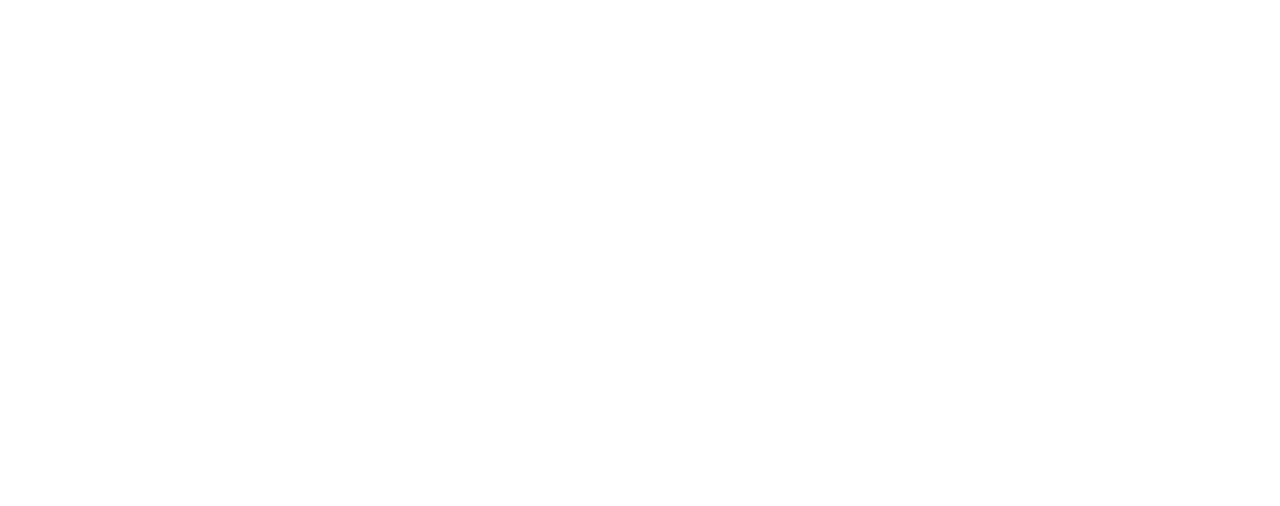
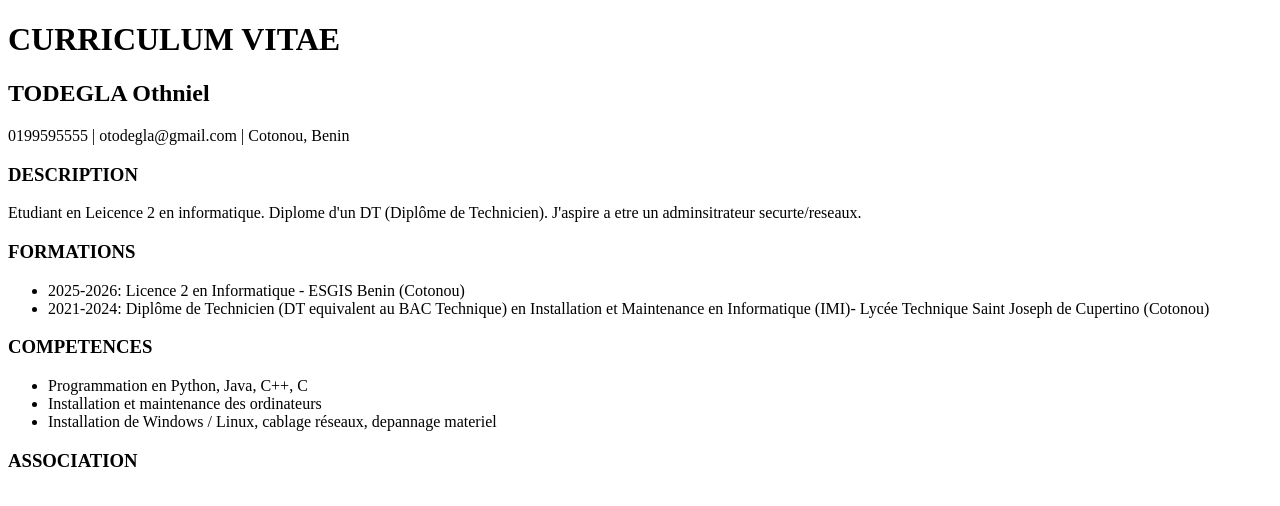
Before and after one commit to Leintho1/mon-cv, a plain HTML site: page index.html in a window 1280 px wide. Drawn offline with Linux system fonts and the light colour scheme.

Commit message:
mise en place de la section associations

```diff
--- a/index.html
+++ b/index.html
@@ -7,6 +7,34 @@
     <title>Document</title>
 </head>
 <body>
-
+    <header>
+        <h1>CURRICULUM VITAE</h1>
+        <h2>TODEGLA Othniel</h2>
+        <p>0199595555 | otodegla@gmail.com | Cotonou, Benin</p>
+    </header>
+    <main>
+        <div>
+            <h3>DESCRIPTION</h3>
+            <p>Etudiant en Leicence 2 en informatique. Diplome d'un DT (Diplôme de Technicien). J'aspire a etre un adminsitrateur securte/reseaux.</p>
+        </div>
+        <div>
+            <h3>FORMATIONS</h3>
+            <ul>
+                <li>2025-2026: Licence 2 en Informatique - ESGIS Benin (Cotonou)</li>
+                <li>2021-2024: Diplôme de Technicien (DT equivalent au BAC Technique) en Installation et Maintenance en Informatique (IMI)- Lycée Technique Saint Joseph de Cupertino (Cotonou)</li>
+            </ul>
+        </div>
+         <div>
+            <h3>COMPETENCES</h3>
+            <ul>
+                <li>Programmation en Python, Java, C++, C</li>
+                <li>Installation et maintenance des ordinateurs</li>
+                <li>Installation de Windows / Linux, cablage réseaux, depannage materiel</li>
+            </ul>
+        </div>
+        <div>
+            <h3>ASSOCIATION</h3>
+        </div>
+    </main>
 </body>
 </html>
```
